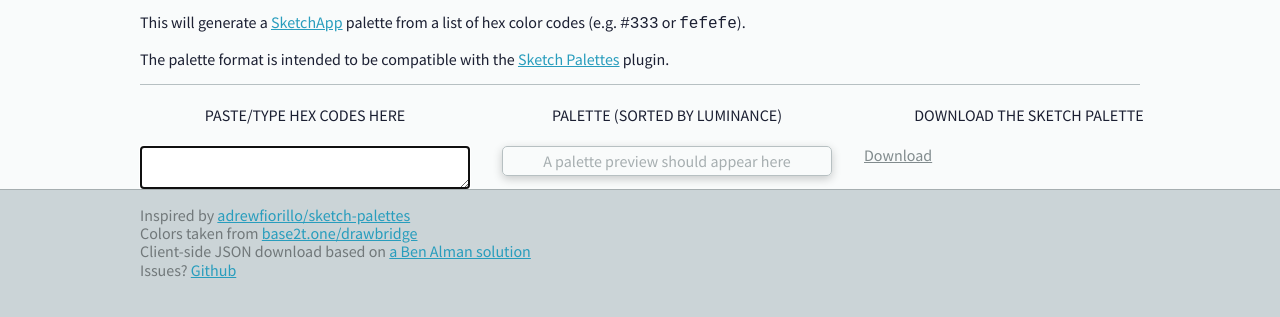
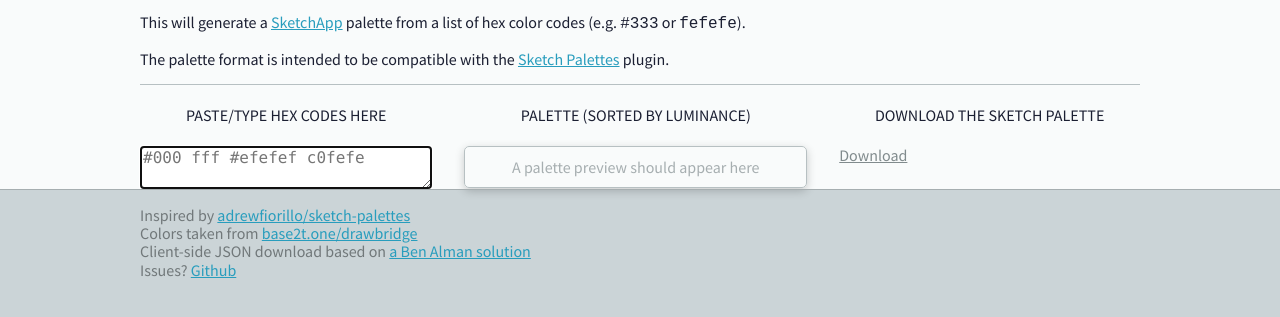
Before and after one commit to craigdallimore/sketch-palette-generator, a website: page index.html in a window 1280 px wide. Shown: the part 131-448 px from the top of the page. Drawn offline with nearby package versions, Linux system fonts and the light colour scheme; files that its build step writes are made by us from their sources.

Commit message:
Sort styles, add placeholder, improve textarea

```diff
--- a/index.html
+++ b/index.html
@@ -40,13 +40,13 @@
 
         <section>
           <h4>Paste/type hex codes here</h4>
-          <textarea id="in" autofocus></textarea>
+          <textarea id="in" placeholder="#000 fff #efefef c0fefe" autofocus></textarea>
         </section>
 
         <section>
           <h4>Palette (sorted by luminance)</h4>
           <ul class="preview" id="out">
-            <li class="preview__item--empty">A palette preview should appear here</li>
+            <li class="preview__item preview__item--empty">A palette preview should appear here</li>
           </ul>
         </section>
 
--- a/style.css
+++ b/style.css
@@ -97,15 +97,15 @@ footer li + li {
 }
 
 .app {
-  display : flex;
+  display        : flex;
   flex-direction : column;
 }
 
 .app > section {
-  display : flex;
+  display        : flex;
   flex-direction : column;
-  flex : 1 0 33%;
-  margin : 1rem 0;
+  flex           : 1 0 auto;
+  margin         : 1rem 0;
 }
 
 .app > section:first-child {
@@ -193,6 +193,8 @@ textarea {
   border        : 1px solid;
   border-color  : var(--clr-grey-1);
   min-height    : ms(10)rem;
+  padding       : ms(2)rem;
+  font-family   : Consolas, "Andale Mono WT", "Andale Mono", "Lucida Console", "Lucida Sans Typewriter", "DejaVu Sans Mono", "Bitstream Vera Sans Mono", "Liberation Mono", "Nimbus Mono L", Monaco, "Courier New", Courier, monospace;
 }
 
 footer {
@@ -218,8 +220,8 @@ footer li {
 }
 
 .app h4 {
-  text-align : center;
-  font-weight : normal;
+  font-weight    : normal;
+  text-align     : center;
   text-transform : uppercase;
 }
 
@@ -227,30 +229,31 @@ footer li {
 ----------------------------------------------------------------------------- */
 
 .preview {
-  margin : 0;
-  border : 1px solid var(--clr-grey-4);
-  border-radius: 5px;
-  padding : 5px;
-  /* max-width : 300px; */
-  display : flex;
-  box-shadow: 0 3px 10px rgba(0,0,0,0.2);
-  list-style : none;
-  flex-wrap : wrap;
+  border        : 1px solid var(--clr-grey-4);
+  border-radius : 5px;
+  box-shadow    : 0 3px 10px rgba(0,0,0,0.2);
+  display       : flex;
+  flex-wrap     : wrap;
+  list-style    : none;
+  margin        : 0;
+  padding       : 5px;
 }
 
 .preview__item {
-  width : ms(2.5)rem;
-  height : ms(2.5)rem;
-  margin : 5px;
+  border        : 1px solid;
   border-radius : 2px;
+  height        : ms(2.5)rem;
+  margin        : 5px;
+  width         : ms(2.5)rem;
 }
 
 .preview__item--empty {
-  width : 100%;
-  height : auto;
-  padding : ms(2)rem;
-  text-align : center;
-  color : var(--clr-grey-3);
+  border-color : transparent;
+  color        : var(--clr-grey-3);
+  height       : auto;
+  padding      : ms(2)rem;
+  text-align   : center;
+  width        : 100%;
 }
 
 .preview__item--dark {
```
